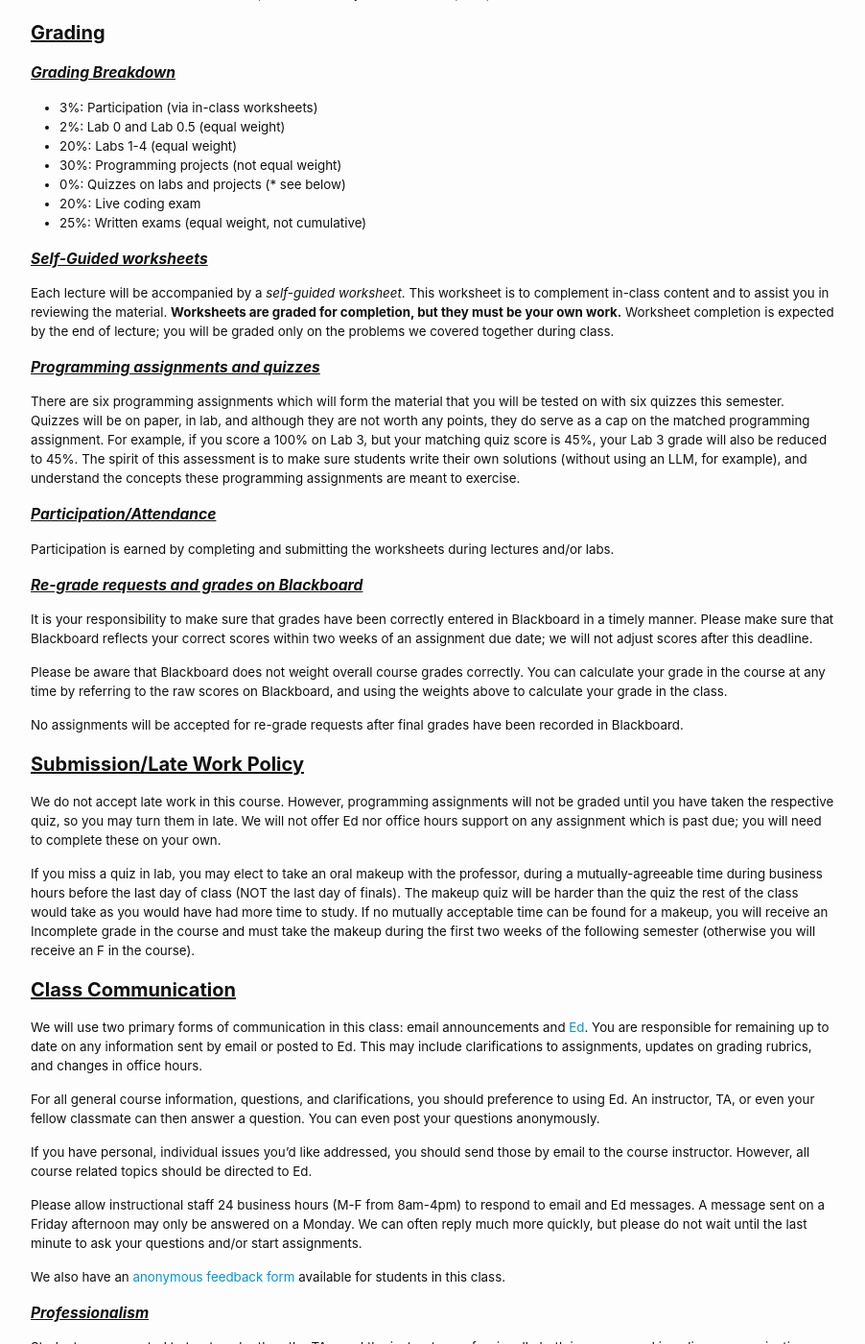
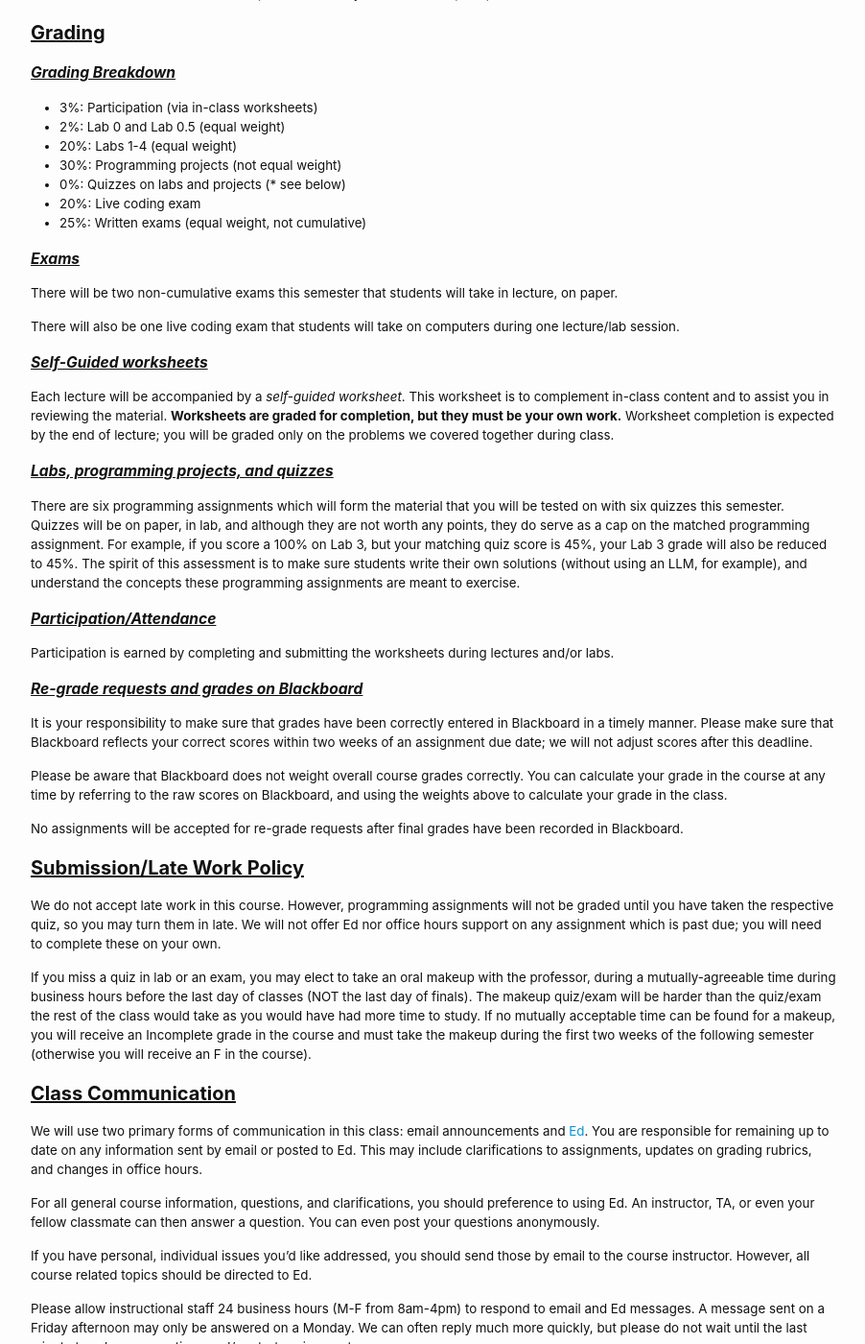
Before and after one commit to cs2113-f24/cs2113-f24.github.io, a Jekyll site: the page built from syllabus.md, in a window 1280 px wide and 1400 px high, scrolled down 1902 px. Shown: the whole window at 96% size, without its empty margins (188-1090 px from the left). Built offline with Jekyll 4.4.1, drawn with Linux system fonts in a browser that asks for light colours.

Commit message:
spring update

```diff
--- a/syllabus.md
+++ b/syllabus.md
@@ -93,11 +93,17 @@ Having completed the pre-reqs, you are expected to submit well-written code:
    * 25%: Written exams (equal weight, not cumulative)
 
 
+### Exams
+
+There will be two non-cumulative exams this semester that students will take in lecture, on paper.
+
+There will also be one live coding exam that students will take on computers during one lecture/lab session.
+
 ### Self-Guided worksheets
 
 Each lecture will be accompanied by a *self-guided worksheet*. This worksheet is to complement in-class content and to assist you in reviewing the material. **Worksheets are graded for completion, but they must be your own work.** Worksheet completion is expected by the end of lecture; you will be graded only on the problems we covered together during class.
 
-### Programming assignments and quizzes
+### Labs, programming projects, and quizzes
 
 There are six programming assignments which will form the material that you will be tested on with six quizzes this semester. Quizzes will be on paper, in lab, and although they are not worth any points, they do serve as a cap on the matched programming assignment. For example, if you score a 100% on Lab 3, but your matching quiz score is 45%, your Lab 3 grade will also be reduced to 45%. The spirit of this assessment is to make sure students write their own solutions (without using an LLM, for example), and understand the concepts these programming assignments are meant to exercise.
 
@@ -117,7 +123,7 @@ No assignments will be accepted for re-grade requests after final grades have be
 
 We do not accept late work in this course. However, programming assignments will not be graded until you have taken the respective quiz, so you may turn them in late. We will not offer Ed nor office hours support on any assignment which is past due; you will need to complete these on your own.
 
-If you miss a quiz in lab, you may elect to take an oral makeup with the professor, during a mutually-agreeable time during business hours before the last day of class (NOT the last day of finals). The makeup quiz will be harder than the quiz the rest of the class would take as you would have had more time to study. If no mutually acceptable time can be found for a makeup, you will receive an Incomplete grade in the course and must take the makeup during the first two weeks of the following semester (otherwise you will receive an F in the course).
+If you miss a quiz in lab or an exam, you may elect to take an oral makeup with the professor, during a mutually-agreeable time during business hours before the last day of classes (NOT the last day of finals). The makeup quiz/exam will be harder than the quiz/exam the rest of the class would take as you would have had more time to study. If no mutually acceptable time can be found for a makeup, you will receive an Incomplete grade in the course and must take the makeup during the first two weeks of the following semester (otherwise you will receive an F in the course).
 
 ## Class Communication
 
```
